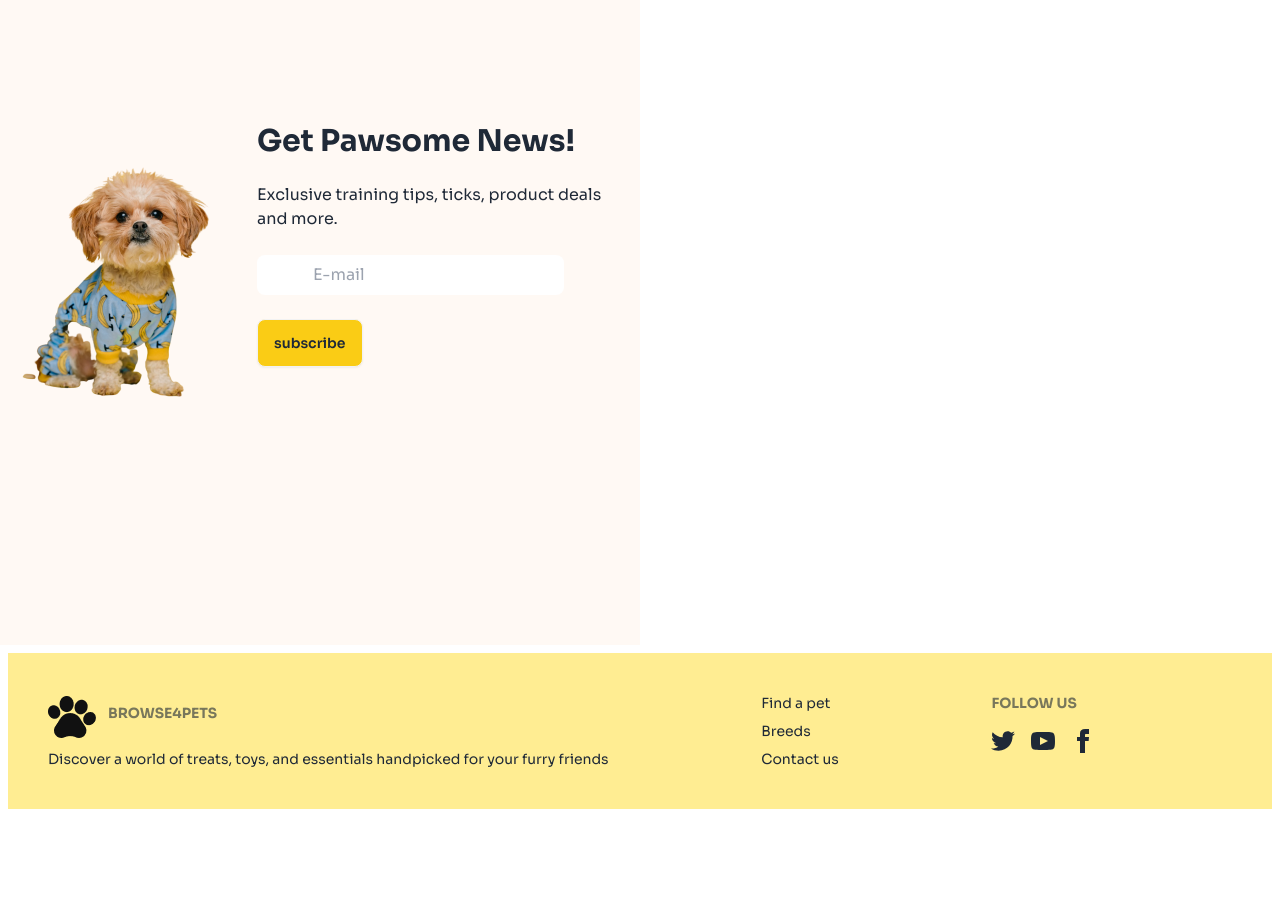
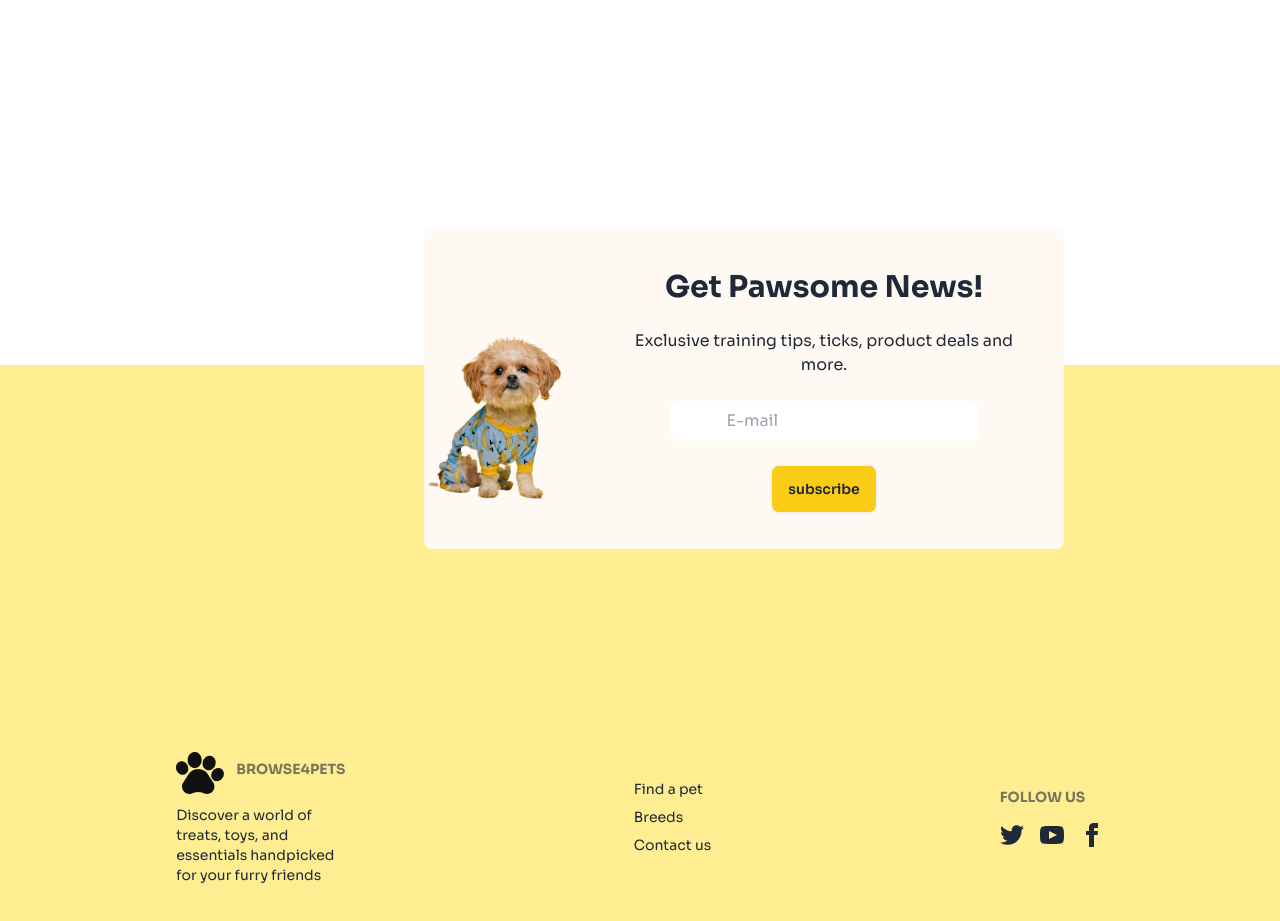
Before and after one commit to GD-gm/Browse4pet, a plain HTML site: page index.html in a window 1280 px wide. Shown: the part 3040-3961 px from the top of the page. Before the commit the page ends 3857 px from the top, so only its background shows below. Drawn offline with nearby package versions, Linux system fonts and the light colour scheme.

Commit message:
all done

```diff
--- a/index.html
+++ b/index.html
@@ -416,7 +416,7 @@
              <div class="flex flex-col lg:flex-row gap-5 justify-center items-center m-16">
                 <!-- card1 -->
                  <div class="bg-gradient-to-r from-[#F8CCFB] to-[#ACD2FD] flex p-10 lg:p-16 lg:w-6/12 relative
-                 justify-center items-center text-left">
+                 justify-center items-center rounded-lg text-left">
                     <div class="absolute top-9 left-2 lg:static">
                         <p class="invisible lg:visible">Under Price</p>
                         <h3 class="font-bold text-lg lg:text-2xl">Pet Grooming Mitt</h3>
@@ -428,7 +428,7 @@
                  </div>
                   <!-- card2 -->
                   <div class="bg-gradient-to-r from-[#FFF9F4] to-[#F9DF8A] flex p-10 lg:p-16 lg:w-4/12 relative
-                  justify-center items-center ">
+                  justify-center items-center rounded-lg ">
                      <div class="absolute top-9 left-2 ">
 
                          <h3 class="font-bold text-lg lg:text-2xl">T-shirt For Dog</h3>
@@ -442,16 +442,21 @@
              </div>
 
         </section>
-   <!-- banner on footer -->
-   <section class=" justify-center items-center w-6/12 bg-[#FFF9F4]  ">
-    <div class="hero bg-[#FFF9F4] min-h-screen ">
-        <div class="hero-content flex-col lg:flex-row">
+
+
+      </main>
+
+      <footer class="mt-40 " >
+      <!-- banner on footer -->
+   <section class="  z-10 lg:w-6/12 m-10 lg:h-80  rounded-lg bg-[#FFF9F4] justify-center items-center relative top-56   lg:left-96    ">
+    <div class=" ">
+        <div class="flex flex-col lg:flex-row justify-center items-center  lg:p-0">
           <img
             src="c1-assets/cute-pet-small.png"
-            class="max-w-sm " />
-          <div class="gap-4">
+            class="w-40 " />
+          <div class="gap-4 p-10 text-center">
             <h1 class="text-3xl font-bold">Get Pawsome News!</h1>
-            <p class="py-6">
+            <p class="lg:py-6">
                 Exclusive training tips, ticks, product deals and more.
             </p>
             <input class=" mb-6 p-2 px-14 rounded-lg" type="text" placeholder="E-mail">
@@ -461,21 +466,16 @@
         </div>
       </div>
  </section>
-
-      </main>
-
-      <footer>
-
          <!-- main footer -->
 
-         <section class="p-2 ">
-            <footer class="footer bg-[#FFDC2680] text-base-content p-10">
-                <nav>
-                  <div class="flex gap-3 text-center  items-center justify-center ">
+         <section class="  ">
+            <footer class="footer pt-96 lg:pb-20  bg-[#FFDC2680] text-base-content p-10   text-start lg:justify-around lg:items-center">
+                <nav class="pt-32 lg:p-0">
+                  <div class="flex gap-3 text-center  items-center justify-center  ">
                     <img src="c1-assets/logo-footer.png" alt="">
                     <h6 class="footer-title">Browse4Pets</h6>
                   </div>
-                  <p>Discover a world of treats, toys, and essentials handpicked for your furry friends</p>
+                  <p class="w-40">Discover a world of treats, toys, and essentials handpicked for your furry friends</p>
 
                 </nav>
                 <nav>
```
